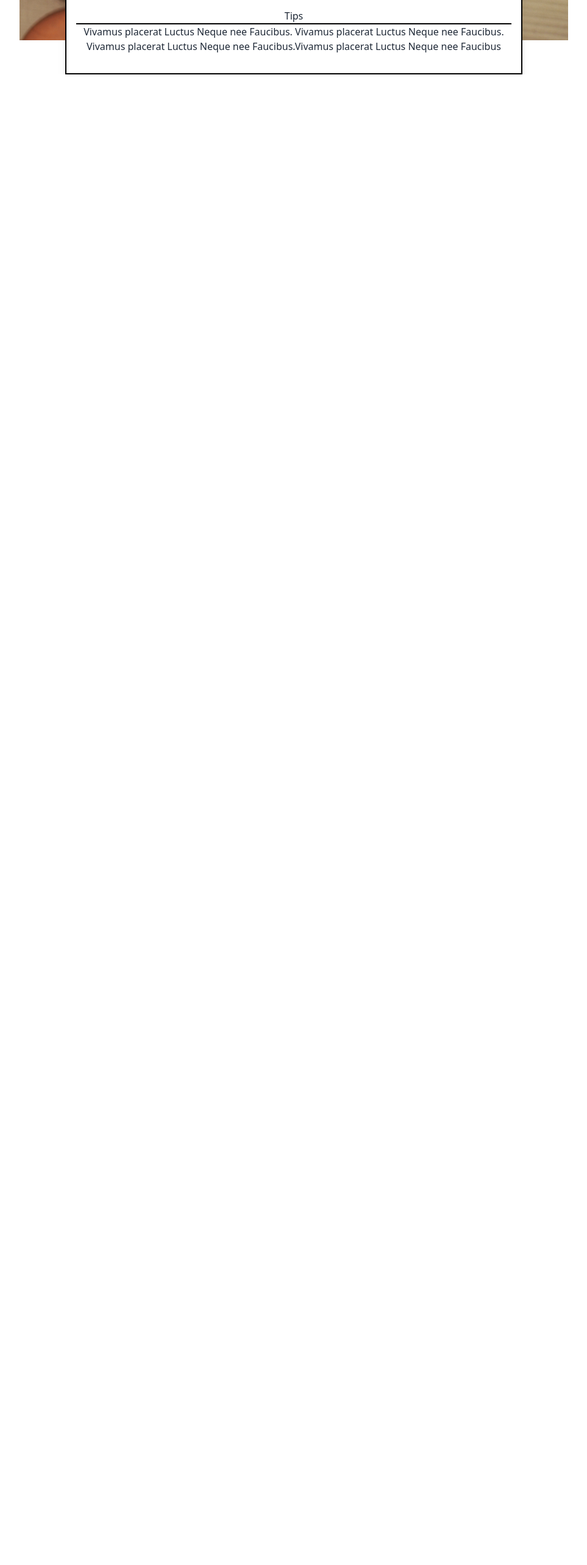
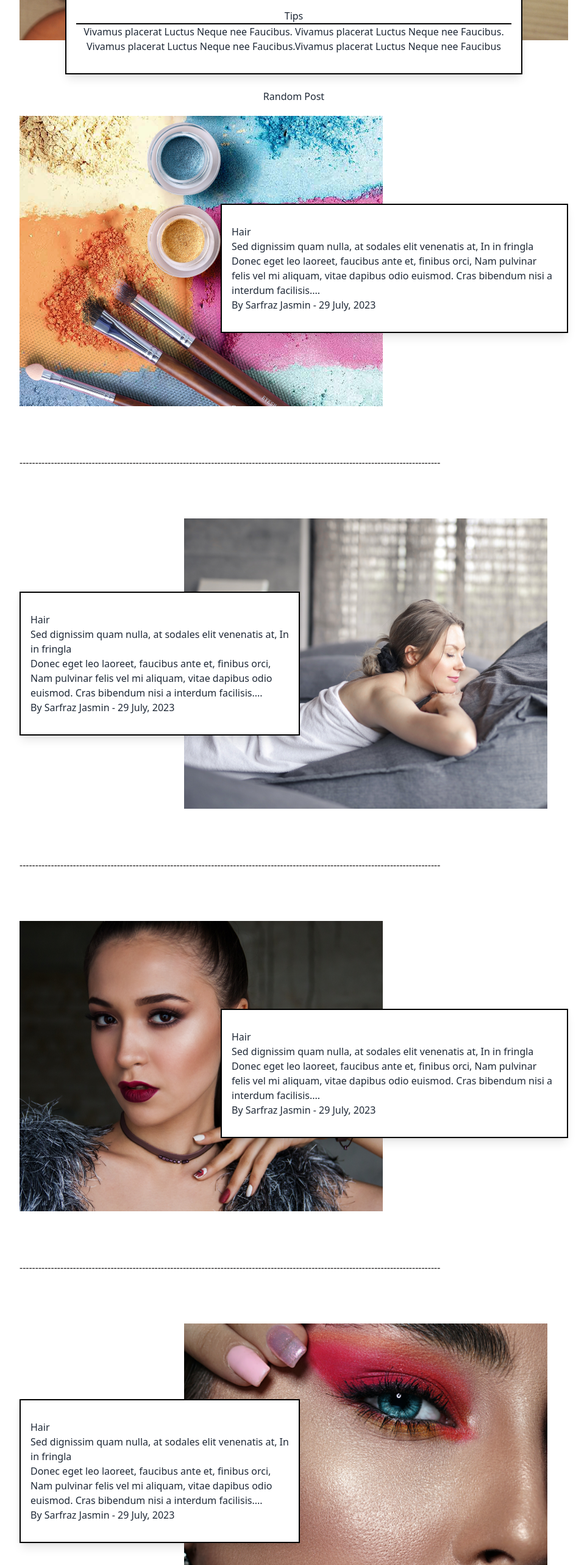
Before and after one commit to rubaiyat12/task-2, a React (Vite) app: page / in a window 1280 px wide. Shown: the part 1825-4391 px from the top of the page at 61% size, without its empty margins (158-1121 px from the left). Before the commit the page ends 1947 px from the top, so only its background shows below. Built offline with nearby package versions, Linux system fonts and the light colour scheme.

Commit message:
random post part

```diff
--- a/src/Layout/Main.jsx
+++ b/src/Layout/Main.jsx
@@ -17,7 +17,9 @@ const Main = () => {
             <Banner></Banner>
             <HeadingCart></HeadingCart>
             <Latest></Latest>
+
             <RandomPost></RandomPost>
+
 
 
             <Outlet></Outlet>
--- /dev/null
+++ b/src/components/Border/Border.CSS
@@ -0,0 +1,3 @@
+.my-custom-text {
+    color: red; /* Another custom color value */
+  }
--- /dev/null
+++ b/src/components/Border/Border.jsx
@@ -0,0 +1,12 @@
+import './Border';
+
+const Border = () => {
+    return (
+        <div className="mt-20 mb-20 max-w-[900px] mx-auto ">
+             <div className='text-[#1D1A1A]'>--------------------------------------------------------------------------------------------------------------------------------------</div>
+
+        </div>
+    );
+};
+
+export default Border;
--- a/src/components/RandomPost/RandomPost.jsx
+++ b/src/components/RandomPost/RandomPost.jsx
@@ -1,11 +1,122 @@
-
+import img1 from '../../assets/landinPage/Image (1).png'
+import img3 from '../../assets/landinPage/Image (3).png'
+import img4 from '../../assets/landinPage/Image (4).png'
+import img6 from '../../assets/landinPage/Image (6).png'
+import img7 from '../../assets/landinPage/Image (7).png'
+import img8 from '../../assets/landinPage/Image (8).png'
+import Border from '../Border/Border';
 
 const RandomPost = () => {
     return (
-        <div>
-            <h2 className="mx-auto text-center mb-5">Latest Projects</h2>
+        <div className='mt-20 max-w-[900px] mx-auto '>
+            <h2 className="mx-auto text-center mb-5">Random Post</h2>
+            <div>
+            <div className='mx-auto relative'>
+                <img  src={img1} alt="" srcset="" />
+                <div className=' px-4 py-8 bg-white border-2 border-black
+                  shadow-lg  mx-auto absolute left-[330px] right-0 bottom-[120px]'>
+                    <p className='  '>Hair </p>
+                    <h1 >Sed dignissim quam nulla, at sodales elit venenatis at, In in fringla</h1>
+                    <p>Donec eget leo laoreet, faucibus ante et, finibus orci, Nam pulvinar
+                        felis vel mi aliquam, vitae dapibus odio euismod. Cras bibendum nisi a interdum facilisis....
+                    </p>
+                    <p>By Sarfraz Jasmin - 29 July, 2023</p>
 
-        </div>
+                </div>
+            </div>
+
+            </div>
+            <Border></Border>
+            <div>
+            <div className='mx-auto relative'>
+                <img  className='mx-[270px]' src={img3} alt="" srcset="" />
+                <div className=' px-4 py-8 bg-white border-2 border-black
+                  shadow-lg  mx-auto absolute right-[440px] left-0 bottom-[120px]'>
+                    <p className='  '>Hair </p>
+                    <h1 >Sed dignissim quam nulla, at sodales elit venenatis at, In in fringla</h1>
+                    <p>Donec eget leo laoreet, faucibus ante et, finibus orci, Nam pulvinar
+                        felis vel mi aliquam, vitae dapibus odio euismod. Cras bibendum nisi a interdum facilisis....
+                    </p>
+                    <p>By Sarfraz Jasmin - 29 July, 2023</p>
+
+                </div>
+            </div>
+
+            </div>
+
+            <Border></Border>
+
+
+            <div className='mx-auto relative'>
+                <img className='w-[596px] '  src={img4} alt="" srcset="" />
+                <div className=' px-4 py-8 bg-white border-2 border-black
+                  shadow-lg  mx-auto absolute left-[330px] right-0 bottom-[120px]'>
+                    <p className='  '>Hair </p>
+                    <h1 >Sed dignissim quam nulla, at sodales elit venenatis at, In in fringla</h1>
+                    <p>Donec eget leo laoreet, faucibus ante et, finibus orci, Nam pulvinar
+                        felis vel mi aliquam, vitae dapibus odio euismod. Cras bibendum nisi a interdum facilisis....
+                    </p>
+                    <p>By Sarfraz Jasmin - 29 July, 2023</p>
+
+                </div>
+            </div>
+            <Border></Border>
+
+            <div>
+            <div className='mx-auto relative'>
+                <img  className='mx-[270px] w-[596px]' src={img6} alt="" srcset="" />
+                <div className=' px-4 py-8 bg-white border-2 border-black
+                  shadow-lg  mx-auto absolute right-[440px] left-0 bottom-[120px]'>
+                    <p className='  '>Hair </p>
+                    <h1 >Sed dignissim quam nulla, at sodales elit venenatis at, In in fringla</h1>
+                    <p>Donec eget leo laoreet, faucibus ante et, finibus orci, Nam pulvinar
+                        felis vel mi aliquam, vitae dapibus odio euismod. Cras bibendum nisi a interdum facilisis....
+                    </p>
+                    <p>By Sarfraz Jasmin - 29 July, 2023</p>
+
+                </div>
+            </div>
+
+            </div>
+            <Border></Border>
+            <div className='mx-auto relative'>
+                <img className='w-[596px] '  src={img7} alt="" srcset="" />
+                <div className=' px-4 py-8 bg-white border-2 border-black
+                  shadow-lg  mx-auto absolute left-[330px] right-0 bottom-[120px]'>
+                    <p className='  '>Hair </p>
+                    <h1 >Sed dignissim quam nulla, at sodales elit venenatis at, In in fringla</h1>
+                    <p>Donec eget leo laoreet, faucibus ante et, finibus orci, Nam pulvinar
+                        felis vel mi aliquam, vitae dapibus odio euismod. Cras bibendum nisi a interdum facilisis....
+                    </p>
+                    <p>By Sarfraz Jasmin - 29 July, 2023</p>
+
+                </div>
+            </div>
+            <Border></Border>
+            <div>
+            <div className='mx-auto relative'>
+                <img  className='mx-[270px] w-[596px]' src={img8} alt="" srcset="" />
+                <div className=' px-4 py-8 bg-white border-2 border-black
+                  shadow-lg  mx-auto absolute right-[440px] left-0 bottom-[120px]'>
+                    <p className='  '>Hair </p>
+                    <h1 >Sed dignissim quam nulla, at sodales elit venenatis at, In in fringla</h1>
+                    <p>Donec eget leo laoreet, faucibus ante et, finibus orci, Nam pulvinar
+                        felis vel mi aliquam, vitae dapibus odio euismod. Cras bibendum nisi a interdum facilisis....
+                    </p>
+                    <p>By Sarfraz Jasmin - 29 July, 2023</p>
+
+                </div>
+            </div>
+
+            </div>
+
+            <Border></Border>
+
+            </div>
+
+
+
+
     );
 };
 
```
Also changed, not shown: src/assets/landinPage/Image (8).png (renamed from src/assets/landinPage/Mask group.png), src/assets/landinPage/Image.png (deleted).
